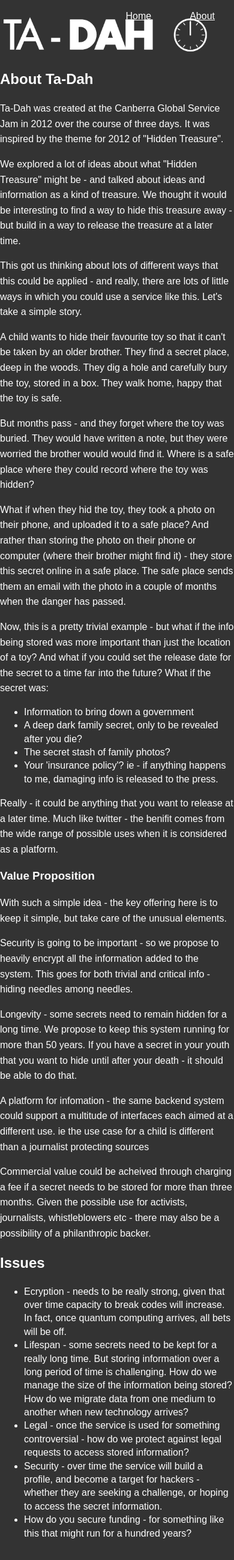
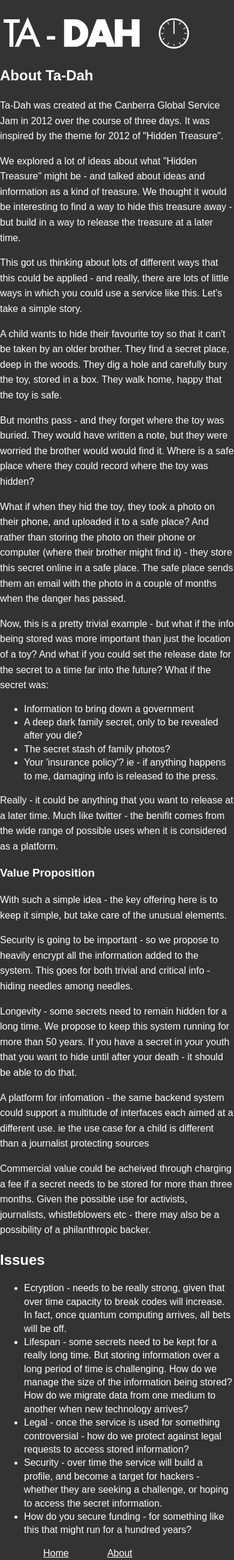
Before and after one commit to gavintapp/Timebomb---Global-Service-Jam, a PHP site: page /about.php in a window 390 px wide. Shown: the whole page at 60% size. Before the commit the page ends 2564 px from the top, so only its background shows below. Run offline with PHP 8.4, Linux system fonts and the light colour scheme.

Commit message:
same again.

```diff
--- a/css/style.css
+++ b/css/style.css
@@ -64,12 +64,12 @@
 H1 img {padding: 1em;}
 
 @media screen and (max-width: 480px) {
-  H1 img {width:340px; height: auto; padding: 0.2em;}
+  H1 img {width:310px; height: auto; padding: 0.2em;}
 }
 
 #main {max-width:700px; clear:both;}
 
-body #nav {position: absolute; top:0; right:0;}
+/* body #nav {position: absolute; top:0; right:0;} */
 body #nav li { display: block; float: left; padding: 0 2em; }
 
 
```
